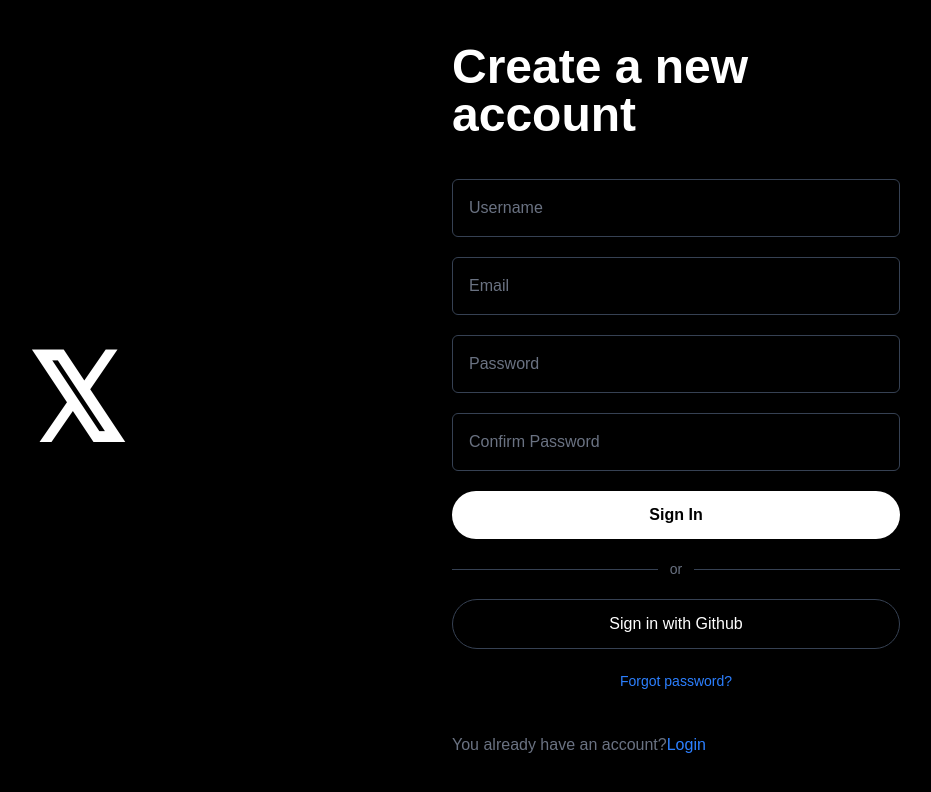
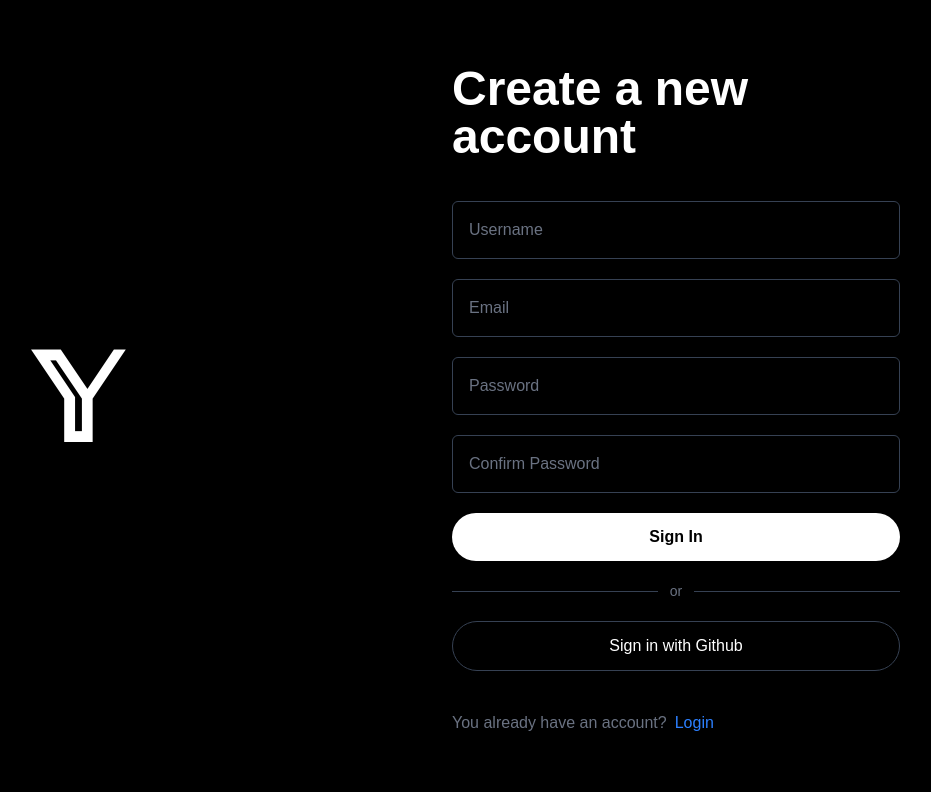
Before and after one commit to denniesia/yapper, a Next.js app: page /signup in a window 1280 px wide. Shown: the top 792 px of the page, without its empty margins (264-1195 px from the left). Built offline with nearby package versions, Linux system fonts and the light colour scheme.

Commit message:
added href for login and signup

```diff
--- a/app/login/page.jsx
+++ b/app/login/page.jsx
@@ -47,7 +47,7 @@ export default function Login() {
 
                 {/* <!-- Left --> */}
                 <div className="hidden md:flex justify-center">
-                    <h1 className="text-[120px] font-bold">𝕏</h1>
+                    <h1 className="text-[120px] font-bold">𝕐</h1>
                 </div>
 
                 {/* <!-- Right --> */}
@@ -113,18 +113,13 @@ export default function Login() {
                             Login in with Github
                         </button>
 
-                        {/* <!-- Forgot --> */}
-                        <div className="text-center">
-                            <a href="#" className="text-blue-500 hover:underline text-sm">
-                                Forgot password?
-                            </a>
-                        </div>
+
                     </form>
 
                     {/* <!-- Signup --> */}
                     <p className="text-gray-500 mt-10">
                         You don't have an account?
-                        <a href="#" className="text-blue-500 hover:underline">
+                        <a href="/signup" className="text-blue-500 hover:underline ml-2">
                             Sign up
                         </a>
                     </p>
--- a/app/signup/page.jsx
+++ b/app/signup/page.jsx
@@ -59,7 +59,7 @@ export default function SignUp() {
 
                 {/* <!-- Left --> */}
                 <div className="hidden md:flex justify-center">
-                    <h1 className="text-[120px] font-bold">𝕏</h1>
+                    <h1 className="text-[120px] font-bold">𝕐</h1>
                 </div>
 
                 {/* <!-- Right --> */}
@@ -147,18 +147,12 @@ export default function SignUp() {
                             Sign in with Github
                         </button>
 
-                        {/* <!-- Forgot --> */}
-                        <div className="text-center">
-                            <a href="#" className="text-blue-500 hover:underline text-sm">
-                                Forgot password?
-                            </a>
-                        </div>
                     </form>
 
                     {/* <!-- Signup --> */}
                     <p className="text-gray-500 mt-10">
                         You already have an account?
-                        <a href="#" className="text-blue-500 hover:underline">
+                        <a href="/login" className="text-blue-500 hover:underline ml-2">
                             Login
                         </a>
                     </p>
```
